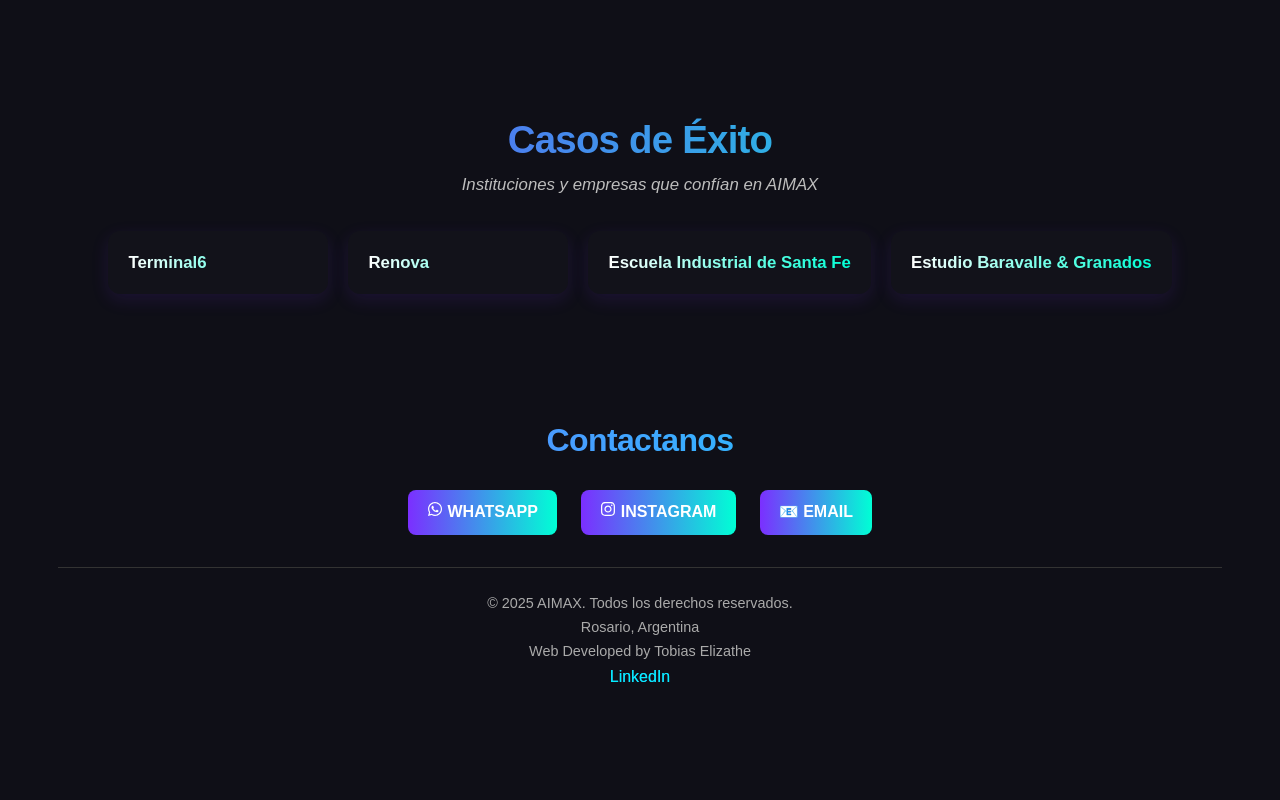
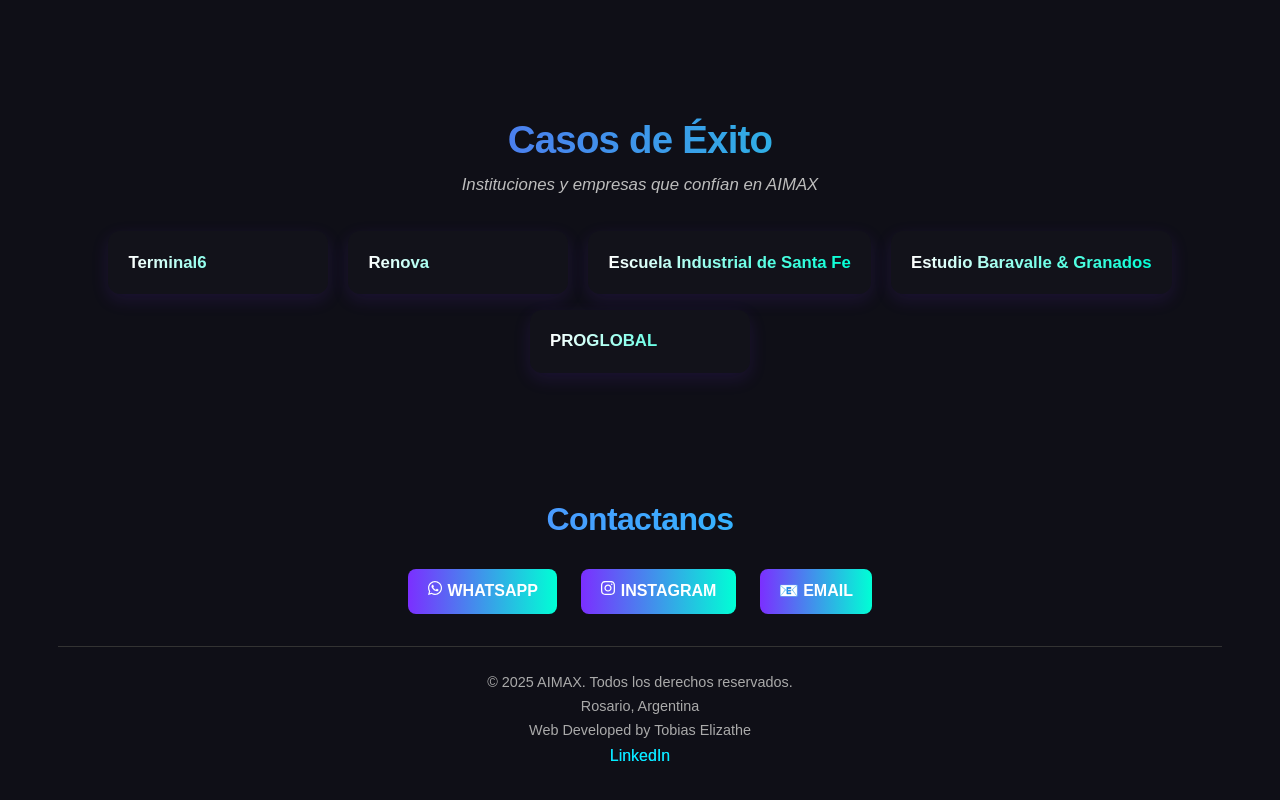
Before and after one commit to TobiasElizathe/AIMAX_FRONT, a React (Vite) app in the folder frontend-aimax/: page / in a window 1280 px wide. Shown: the part 5618-6418 px from the top of the page. Before the commit the page ends 6375 px from the top, so only its background shows below. Built offline with nearby package versions, Linux system fonts and the light colour scheme.

Commit message:
Agregado Casos de Exito

```diff
--- a/frontend-aimax/src/components/CasosDeExito/CasosExito.tsx
+++ b/frontend-aimax/src/components/CasosDeExito/CasosExito.tsx
@@ -15,7 +15,7 @@
     { nombre: "Renova" },
     { nombre: "Escuela Industrial de Santa Fe" },
     { nombre: "Estudio Baravalle & Granados" },
-
+    { nombre: "PROGLOBAL" },
   ];
 
   useEffect(() => {
```
